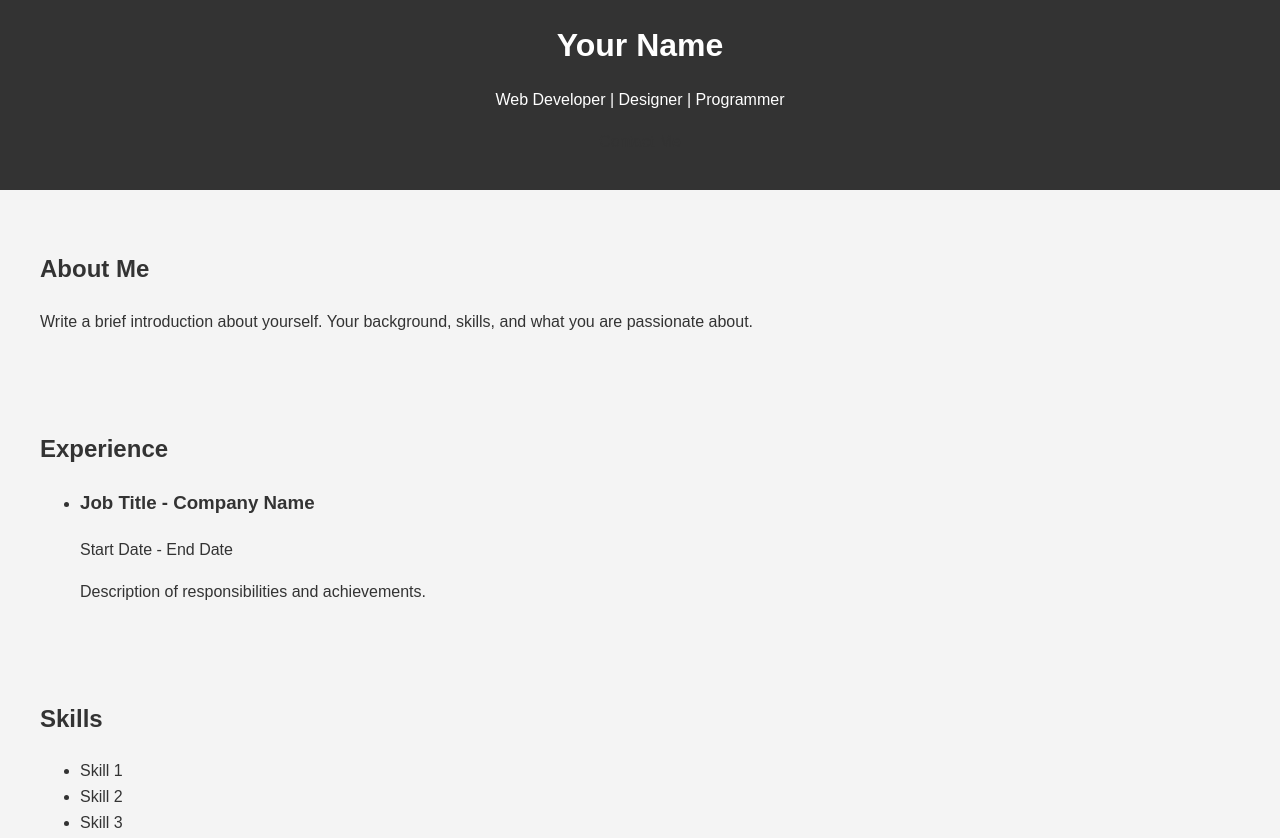
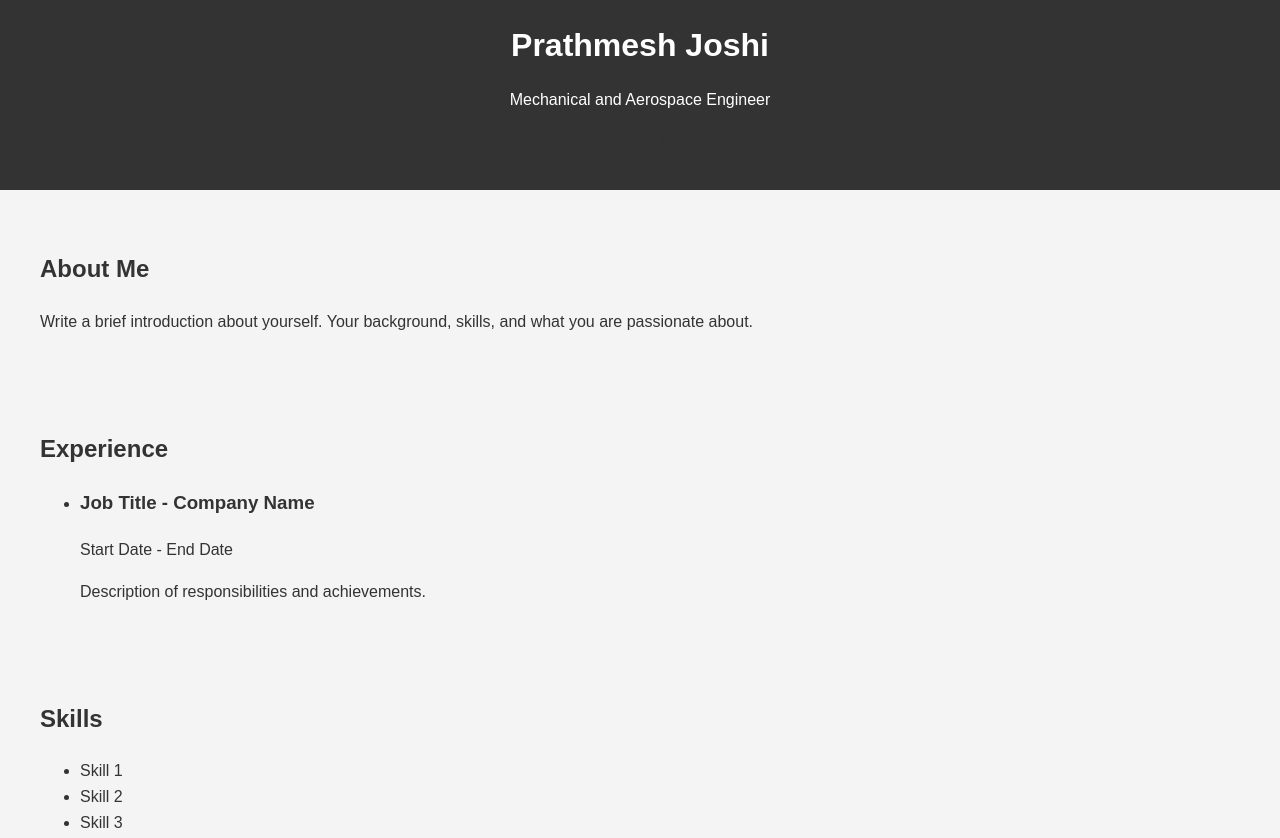
Before and after one commit to prathmjoshi/prathmjoshi.github.io, a plain HTML site: page index.html in a window 1280 px wide. Shown: the top 838 px of the page. Drawn offline with Linux system fonts and the light colour scheme.

Commit message:
Update index.html

```diff
--- a/index.html
+++ b/index.html
@@ -3,15 +3,15 @@
 <head>
     <meta charset="UTF-8">
     <meta name="viewport" content="width=device-width, initial-scale=1.0">
-    <meta name="description" content="Your Name - Resume">
-    <title>Your Name - Resume</title>
+    <meta name="description" content="Prathmesh Joshi - Resume">
+    <title>Prathmesh Joshi - Resume</title>
     <link rel="stylesheet" href="styles.css">
 </head>
 <body>
     <header>
-        <h1>Your Name</h1>
-        <p>Web Developer | Designer | Programmer</p>
-        <p><a href="mailto:your-email@example.com">Contact Me</a></p>
+        <h1>Prathmesh Joshi</h1>
+        <p>Mechanical and Aerospace Engineer</p>
+        <p><a href="mailto:joshiprathm008@gmail.com">Contact Me</a></p>
     </header>
 
     <section id="about">
```
